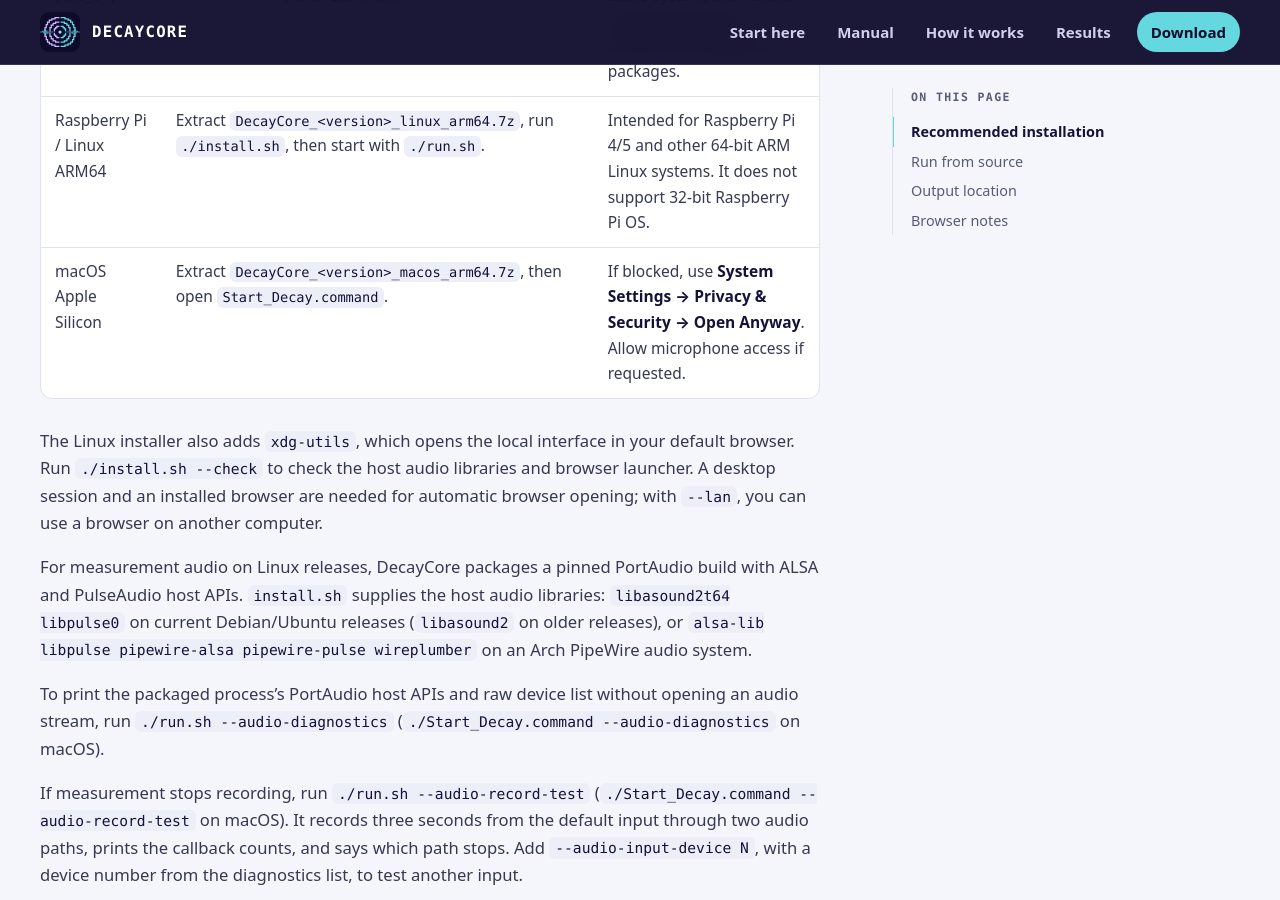
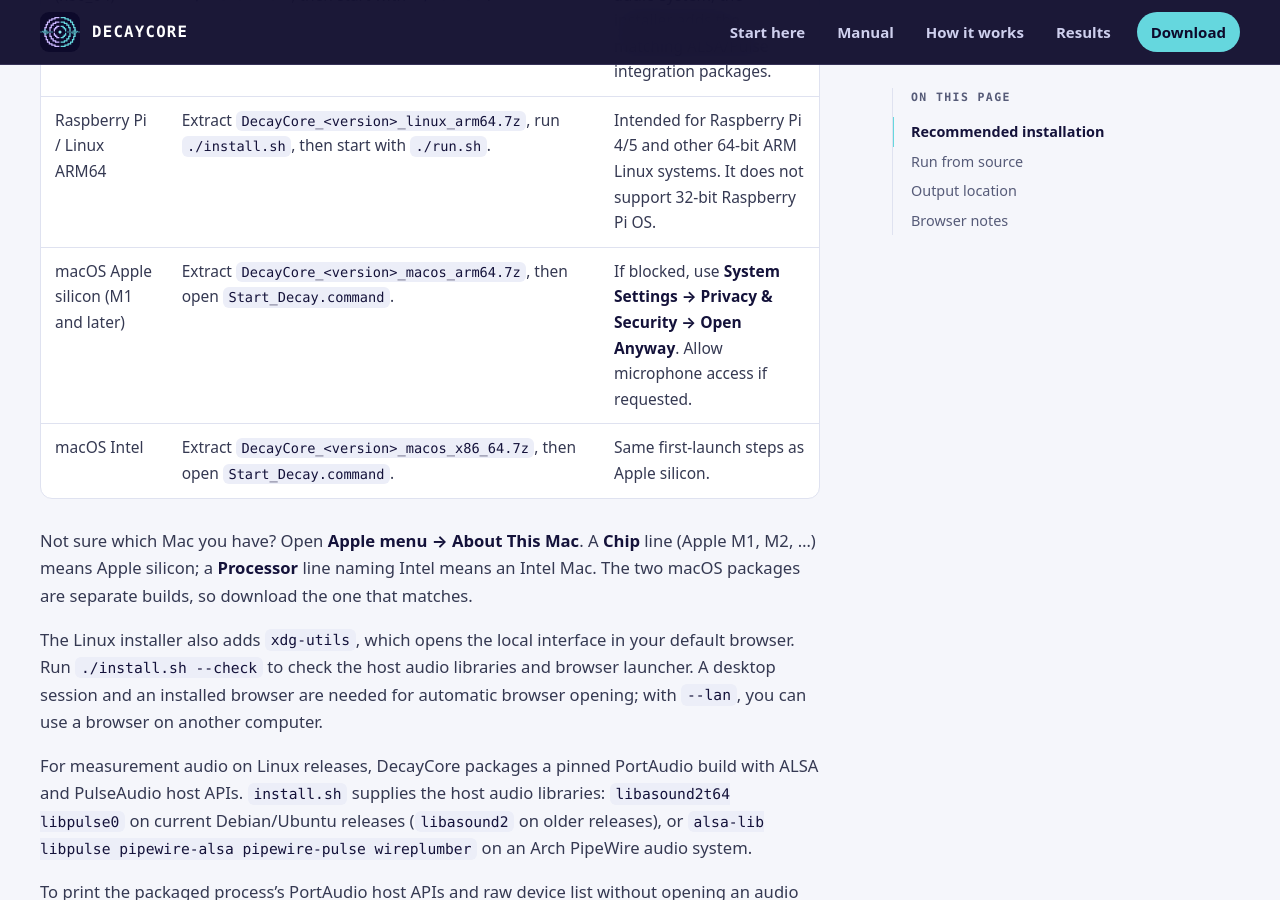
Before and after one commit to VilhoValittu/DecayCore, a Jekyll site: the page built from docs/Installation.md, in a window 1280 px wide and 900 px high, scrolled down 851 px. Built offline with Jekyll 4.4.1, drawn with Linux system fonts in a browser that asks for light colours.

Commit message:
Installation update to Mac's

```diff
--- a/docs/Installation.md
+++ b/docs/Installation.md
@@ -19,7 +19,13 @@
 | Ubuntu / Debian (x86_64) | Extract `DecayCore_<version>_linux.7z`, run `./install.sh`, then start with `./run.sh`. | The installer adds the required host ALSA/Pulse client libraries. |
 | Arch Linux (x86_64) | Extract `DecayCore_<version>_linux.7z`, run `./install.sh`, then start with `./run.sh`. | On an existing PipeWire audio system, the installer adds the matching ALSA/Pulse integration packages. |
 | Raspberry Pi / Linux ARM64 | Extract `DecayCore_<version>_linux_arm64.7z`, run `./install.sh`, then start with `./run.sh`. | Intended for Raspberry Pi 4/5 and other 64-bit ARM Linux systems. It does not support 32-bit Raspberry Pi OS. |
-| macOS Apple Silicon | Extract `DecayCore_<version>_macos_arm64.7z`, then open `Start_Decay.command`. | If blocked, use **System Settings → Privacy & Security → Open Anyway**. Allow microphone access if requested. |
+| macOS Apple silicon (M1 and later) | Extract `DecayCore_<version>_macos_arm64.7z`, then open `Start_Decay.command`. | If blocked, use **System Settings → Privacy & Security → Open Anyway**. Allow microphone access if requested. |
+| macOS Intel | Extract `DecayCore_<version>_macos_x86_64.7z`, then open `Start_Decay.command`. | Same first-launch steps as Apple silicon. |
+
+Not sure which Mac you have? Open **Apple menu → About This Mac**. A **Chip**
+line (Apple M1, M2, …) means Apple silicon; a **Processor** line naming Intel
+means an Intel Mac. The two macOS packages are separate builds, so download the
+one that matches.
 
 The Linux installer also adds `xdg-utils`, which opens the local interface in
 your default browser. Run `./install.sh --check` to check the host audio libraries
```
Also changed, not shown: docs/CHANGELOG.md.
